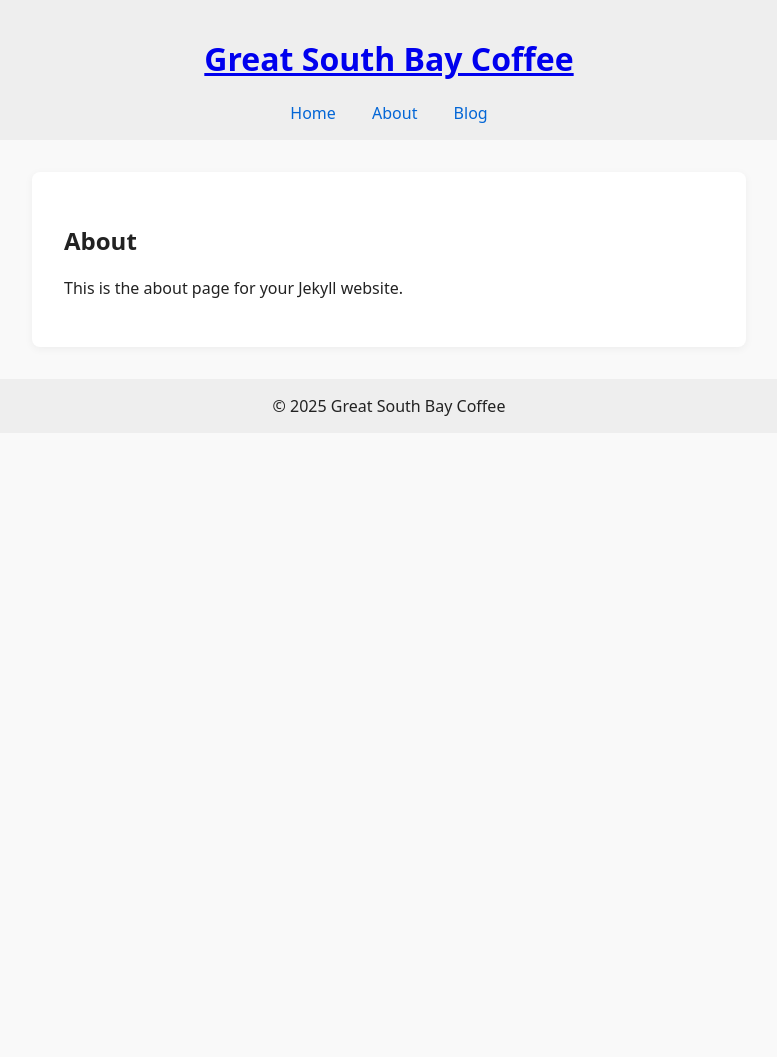
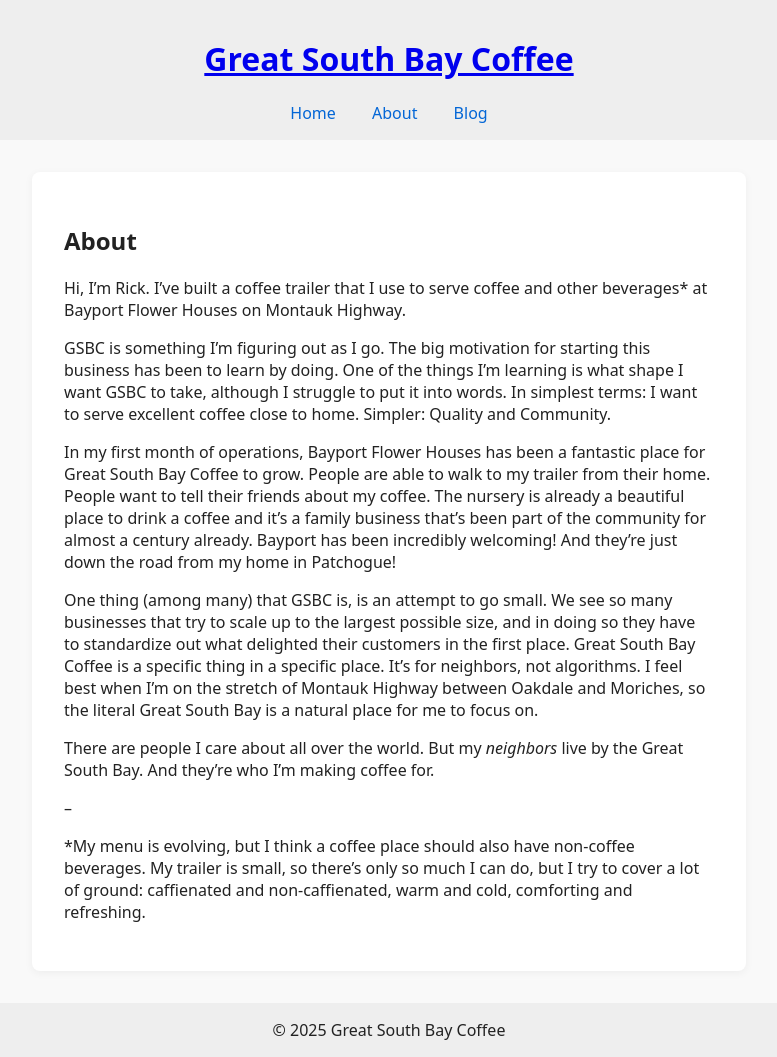
Before and after one commit to GSBC-longisland/GSBC-longisland.github.io, a Jekyll site: the page built from about.md, in a window 1280 px wide. Shown: the whole page, without its empty margins (251-1028 px from the left). Built offline with Jekyll 4.4.1, drawn with Linux system fonts in a browser that asks for light colours; before the commit the page ends 900 px from its top, so only the background shows below that.

Commit message:
Update about.md

```diff
--- a/about.md
+++ b/about.md
@@ -4,4 +4,16 @@ title: About
 permalink: /about/
 ---
 
-This is the about page for your Jekyll website.
+Hi, I'm Rick. I've built a coffee trailer that I use to serve coffee and other beverages* at Bayport Flower Houses on Montauk Highway.
+
+GSBC is something I'm figuring out as I go. The big motivation for starting this business has been to learn by doing. One of the things I'm learning is what shape I want GSBC to take, although I struggle to put it into words. In simplest terms: I want to serve excellent coffee close to home. Simpler: Quality and Community.
+
+In my first month of operations, Bayport Flower Houses has been a fantastic place for Great South Bay Coffee to grow. People are able to walk to my trailer from their home. People want to tell their friends about my coffee. The nursery is already a beautiful place to drink a coffee and it's a family business that's been part of the community for almost a century already. Bayport has been incredibly welcoming! And they're just down the road from my home in Patchogue!
+
+One thing (among many) that GSBC is, is an attempt to go small. We see so many businesses that try to scale up to the largest possible size, and in doing so they have to standardize out what delighted their customers in the first place. Great South Bay Coffee is a specific thing in a specific place. It's for neighbors, not algorithms. I feel best when I'm on the stretch of Montauk Highway between Oakdale and Moriches, so the literal Great South Bay is a natural place for me to focus on.
+
+There are people I care about all over the world. But my *neighbors* live by the Great South Bay. And they're who I'm making coffee for.
+
+--
+
+*My menu is evolving, but I think a coffee place should also have non-coffee beverages. My trailer is small, so there's only so much I can do, but I try to cover a lot of ground: caffienated and non-caffienated, warm and cold, comforting and refreshing.
```
